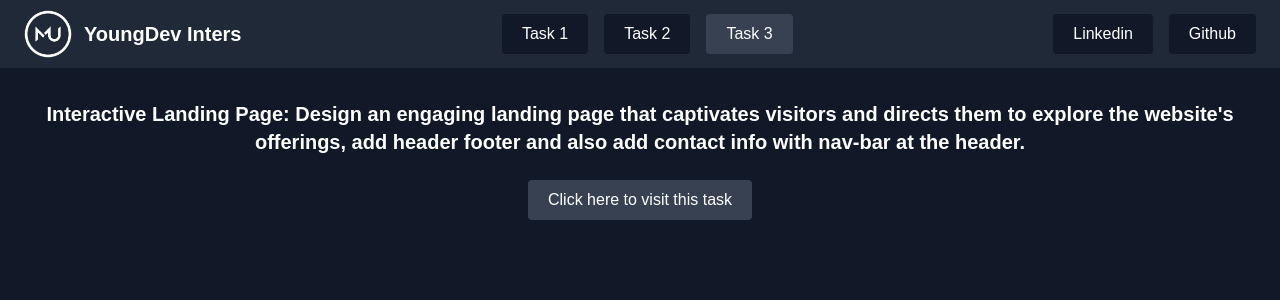
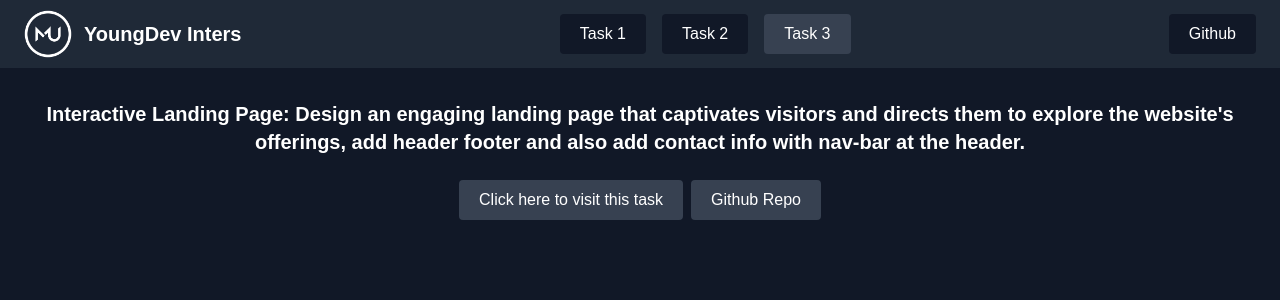
Before and after one commit to Muhammad-Usman-61/YoungDev-Intern, a React (Vite) app: page / in a window 1280 px wide. Both pictures are taken after a click on the element "Task 3". Shown: the top 300 px of the page. Built offline with nearby package versions, Linux system fonts and the light colour scheme.

Commit message:
navBar updated

```diff
--- a/src/components/NavBar.tsx
+++ b/src/components/NavBar.tsx
@@ -10,12 +10,8 @@ const NavBar = ({ currentTask }: Props) => {
   const [task1, setTask] = useState("Task 1");
   const myData = [
     {
-      name: "Linkedin",
-      url: "https://www.linkedin.com/in/muhammad-usman-794205247/",
-    },
-    {
       name: "Github",
-      url: "https://github.com/Muhammad-Usman-61",
+      url: "https://github.com/Muhammad-Usman-61/YoungDev-Intern",
     },
   ];
   return (
@@ -23,7 +19,7 @@ const NavBar = ({ currentTask }: Props) => {
       <nav className="border-gray-200 px-4 lg:px-6 py-2.5 bg-gray-800">
         <div className="flex flex-wrap justify-between items-center mx-auto max-w-screen-xl">
           <a
-            href="https://muhammad-usman061.vercel.app/"
+            href="https://github.com/Muhammad-Usman-61/YoungDev-Intern"
             className="flex items-center"
           >
             <img src={logo} className="mr-3 h-12" alt="Logo" />
--- a/src/components/Task3.tsx
+++ b/src/components/Task3.tsx
@@ -6,6 +6,7 @@ const Task3 = () => {
         captivates visitors and directs them to explore the website's offerings,
         add header footer and also add contact info with nav-bar at the header.
       </p>
+      <div className="flex gap-2 max-sm:flex-col text-center">
         <a
           href="https://muhammad-usman061.vercel.app/"
           target="_blank"
@@ -13,6 +14,14 @@ const Task3 = () => {
         >
           Click here to visit this task
         </a>
+        <a
+          href="https://muhammad-usman061.vercel.app/"
+          target="_blank"
+          className="px-5 py-2 text-white rounded bg-gray-700 hover:bg-gray-800 cursor-pointer"
+        >
+          Github Repo
+        </a>
+      </div>
     </div>
   );
 };
```
Lines whose indentation alone changed are shown as unchanged.
